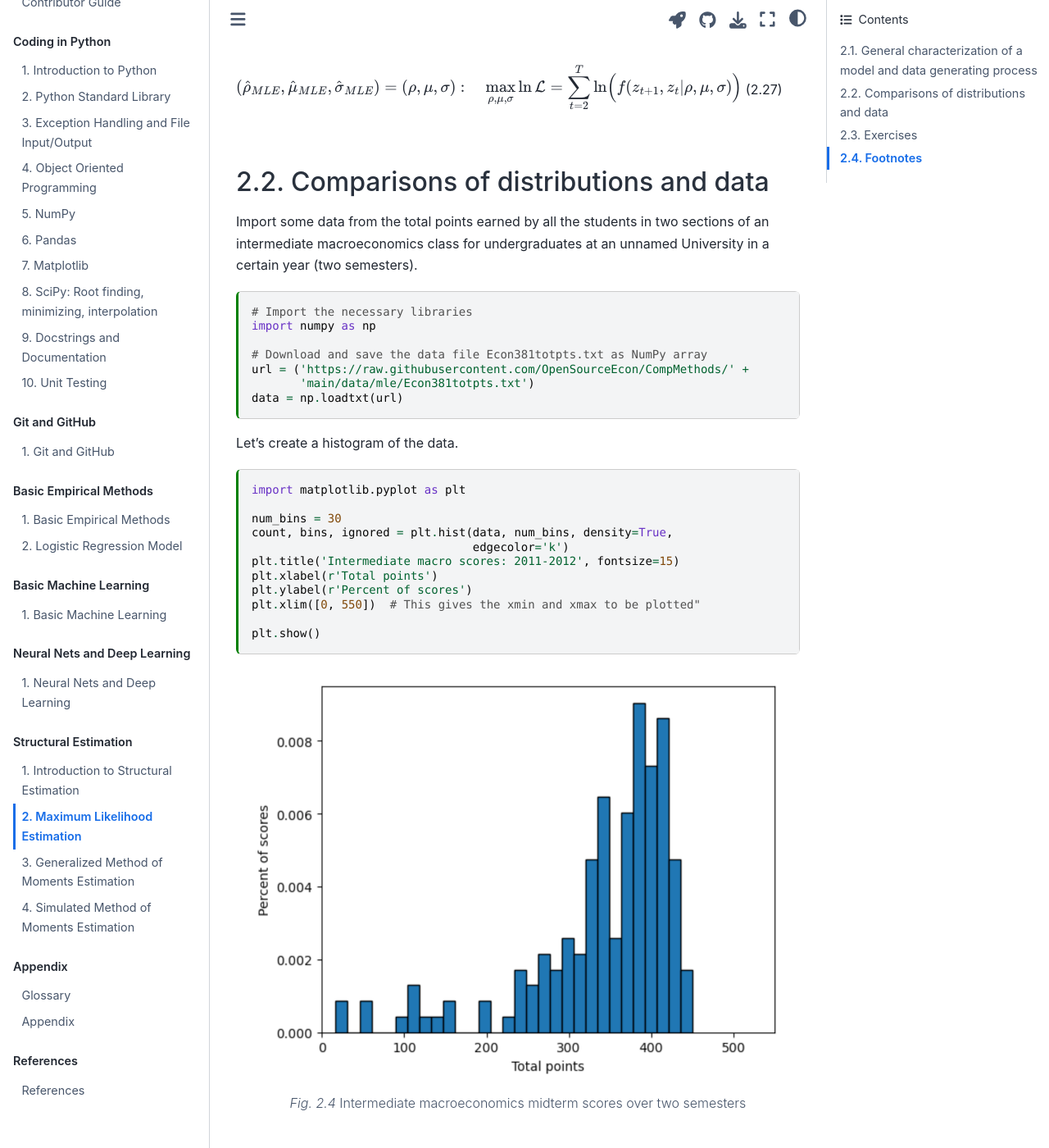
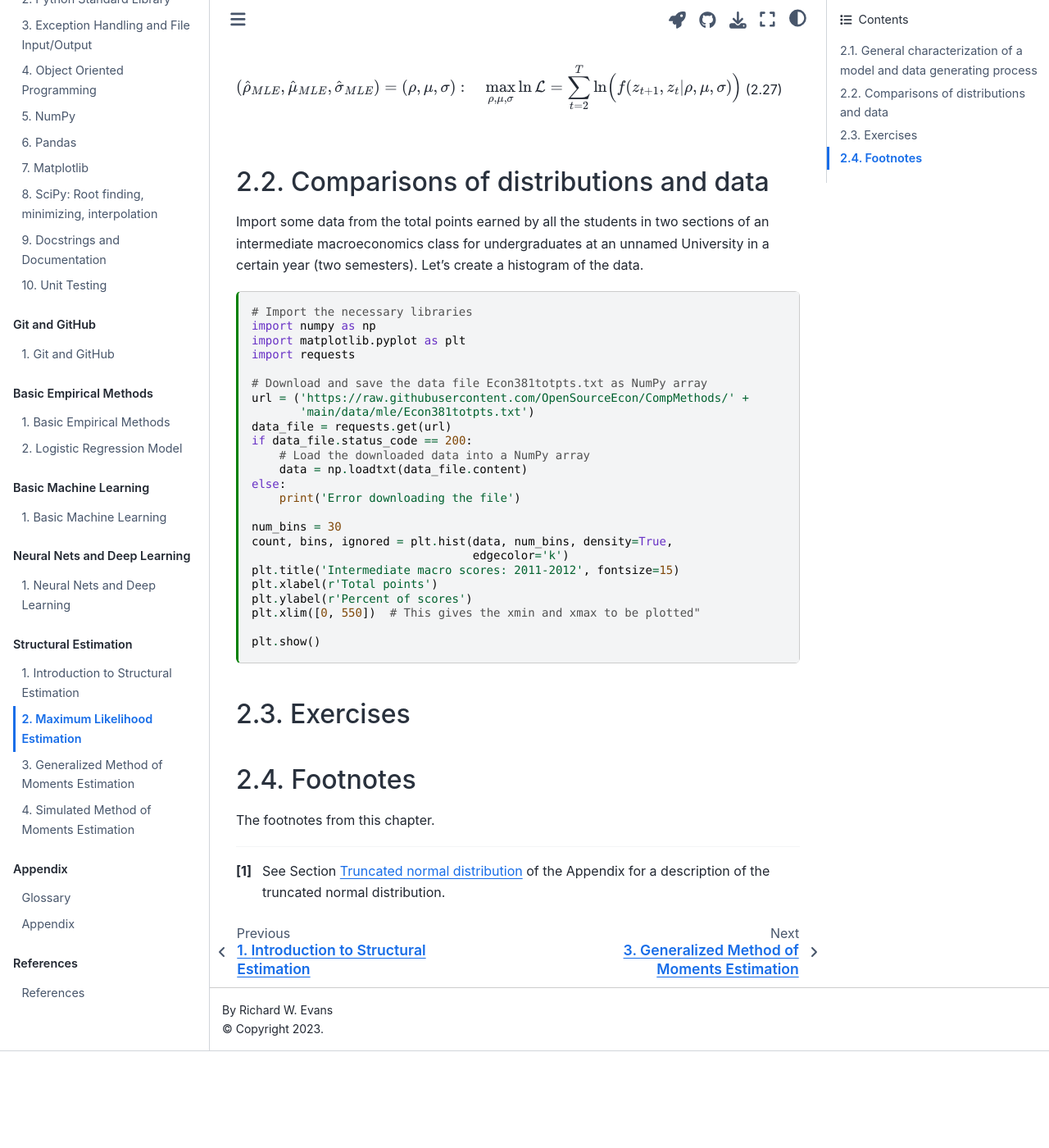
Before and after one commit to OpenSourceEcon/CompMethods, a Jupyter Book: the page built from docs/book/struct_est/MLE.md, in a window 1280 px wide and 1400 px high, scrolled down 2499 px. Shown: the whole window at 82% size. Built offline with Jupyter Book 1.0.4 settings and Sphinx 7.4.7 and the Sphinx Book theme 1.1.4, drawn with Linux system fonts in a browser that asks for light colours; comment, search, counter and statistics services are not loaded; cross-references to code outside the pages are shown as plain code; after the commit the page ends 3781 px from its top, so only the background shows below that.

Commit message:
Update MLE.md

````diff
--- a/docs/book/struct_est/MLE.md
+++ b/docs/book/struct_est/MLE.md
@@ -104,26 +104,25 @@
 (SecMLE_DistData)=
 ## Comparisons of distributions and data
 
-Import some data from the total points earned by all the students in two sections of an intermediate macroeconomics class for undergraduates at an unnamed University in a certain year (two semesters).
+Import some data from the total points earned by all the students in two sections of an intermediate macroeconomics class for undergraduates at an unnamed University in a certain year (two semesters). Let's create a histogram of the data.
 
 ```{code-cell} ipython3
-:tags: ["remove-output"]
+:tags: []
 
 # Import the necessary libraries
 import numpy as np
+import matplotlib.pyplot as plt
+import requests
 
 # Download and save the data file Econ381totpts.txt as NumPy array
 url = ('https://raw.githubusercontent.com/OpenSourceEcon/CompMethods/' +
        'main/data/mle/Econ381totpts.txt')
-data = np.loadtxt(url)
-```
-
-Let's create a histogram of the data.
-
-```{code-cell} ipython3
-:tags: []
-
-import matplotlib.pyplot as plt
+data_file = requests.get(url)
+if data_file.status_code == 200:
+    # Load the downloaded data into a NumPy array
+    data = np.loadtxt(data_file.content)
+else:
+    print('Error downloading the file')
 
 num_bins = 30
 count, bins, ignored = plt.hist(data, num_bins, density=True,
@@ -135,13 +134,13 @@
 
 plt.show()
 ```
-```{figure} ../../../images/mle/Econ381scores_hist.png
+<!-- ```{figure} ../../../images/mle/Econ381scores_hist.png
 ---
 height: 500px
 name: FigMLE_EconScoreHist
 ---
 Intermediate macroeconomics midterm scores over two semesters
-```
+``` -->
 
 
 (SecMLE_Exerc)=
````
